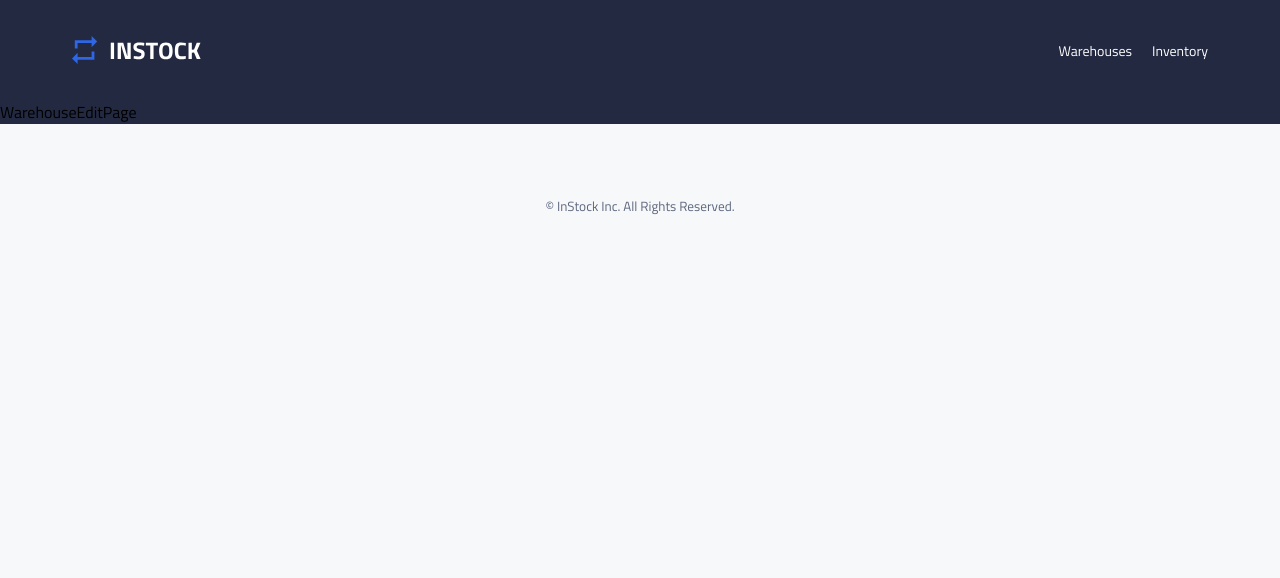
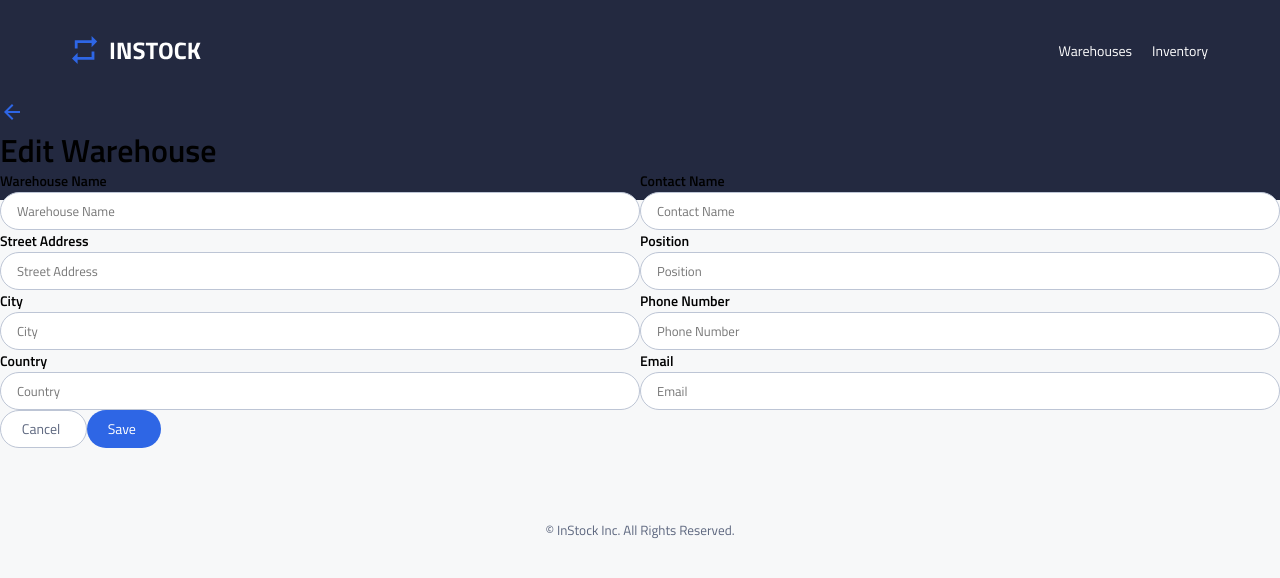
Before and after one commit to dcconde/witty-willows-instock, a React (Vite) app: page /api/warehouses/1/edit in a window 1280 px wide. Shown: the top 578 px of the page. Built offline with nearby package versions, Linux system fonts and the light colour scheme; no server answers.

Commit message:
set up the template for page edit warehouse, set up the links for going into/out of this edit page

```diff
--- a/src/components/WarehouseDetails/WarehouseDetails.jsx
+++ b/src/components/WarehouseDetails/WarehouseDetails.jsx
@@ -10,6 +10,7 @@ import editIcon from "../../assets/icons/edit-24px.svg";
 
 function WarehouseDetails({
 	warehouseDetails: {
+		id,
 		warehouse_name,
 		address,
 		city,
@@ -40,6 +41,10 @@ function WarehouseDetails({
 					/>
 				</Link>
 				<h1 className="warehouse-details__title">{warehouse_name}</h1>
+				<Link
+					to={`/api/warehouses/${id}/edit`}
+					className="warehouse-details__link"
+				>
 					<div className="warehouse-details__icon-container">
 						<img
 							className="warehouse-details__edit-icon warehouse-details__edit-icon--white"
@@ -48,6 +53,7 @@ function WarehouseDetails({
 						/>
 						<p className="warehouse-details__edit-text">Edit</p>
 					</div>
+				</Link>
 			</div>
 			<div className="warehouse-details__contact">
 				<div className="warehouse-details__address-info">
--- a/src/components/WarehouseModify/WarehouseModify.jsx
+++ b/src/components/WarehouseModify/WarehouseModify.jsx
@@ -5,7 +5,7 @@ import InputWithLabel from "../InputWithLabel/InputWithLabel";
 import Button from "../Button/Button";
 import arrowBackIcon from "../../assets/icons/arrow-back-24px.svg";
 import ErrorMessage from "../ErrorMessage/ErrorMessage";
-import { postOrPutRequest } from "../../../utility/axiosCalls";
+import { postOrPutRequest } from "../../utils/axiosCalls";
 
 import "./WarehouseModify.scss";
 
--- a/src/pages/WarehouseAddPage/WarehouseAddPage.jsx
+++ b/src/pages/WarehouseAddPage/WarehouseAddPage.jsx
@@ -1,6 +1,6 @@
 import React from "react";
 import WarehouseModify from "../../components/WarehouseModify/WarehouseModify";
-import "./WarehouseAddPage";
+import "./WarehouseAddPage.scss";
 
 const WarehouseAddPage = () => {
 	const pathToWarehousesPage = "/";
--- a/src/pages/WarehouseEditPage/WarehouseEditPage.jsx
+++ b/src/pages/WarehouseEditPage/WarehouseEditPage.jsx
@@ -1,8 +1,21 @@
 import React from "react";
+import { useParams } from "react-router-dom";
+import WarehouseModify from "../../components/WarehouseModify/WarehouseModify";
 import "./WarehouseEditPage.scss";
 
 const WarehouseEditPage = () => {
-	return <div>WarehouseEditPage</div>;
+	const { warehouseId } = useParams();
+	const pathToWarehouseInventoriesPage = `/api/warehouses/${warehouseId}}/inventories`;
+	return (
+		<main>
+			<WarehouseModify
+				pageTitle="Edit Warehouse"
+				endingPath={pathToWarehouseInventoriesPage}
+				formSubmitBtnText="Save"
+				requestType="put"
+			/>
+		</main>
+	);
 };
 
 export default WarehouseEditPage;
```
Also changed, not shown: src/utils/axiosCalls.js (renamed from utility/axiosCalls.js). Lines whose indentation alone changed are shown as unchanged.
